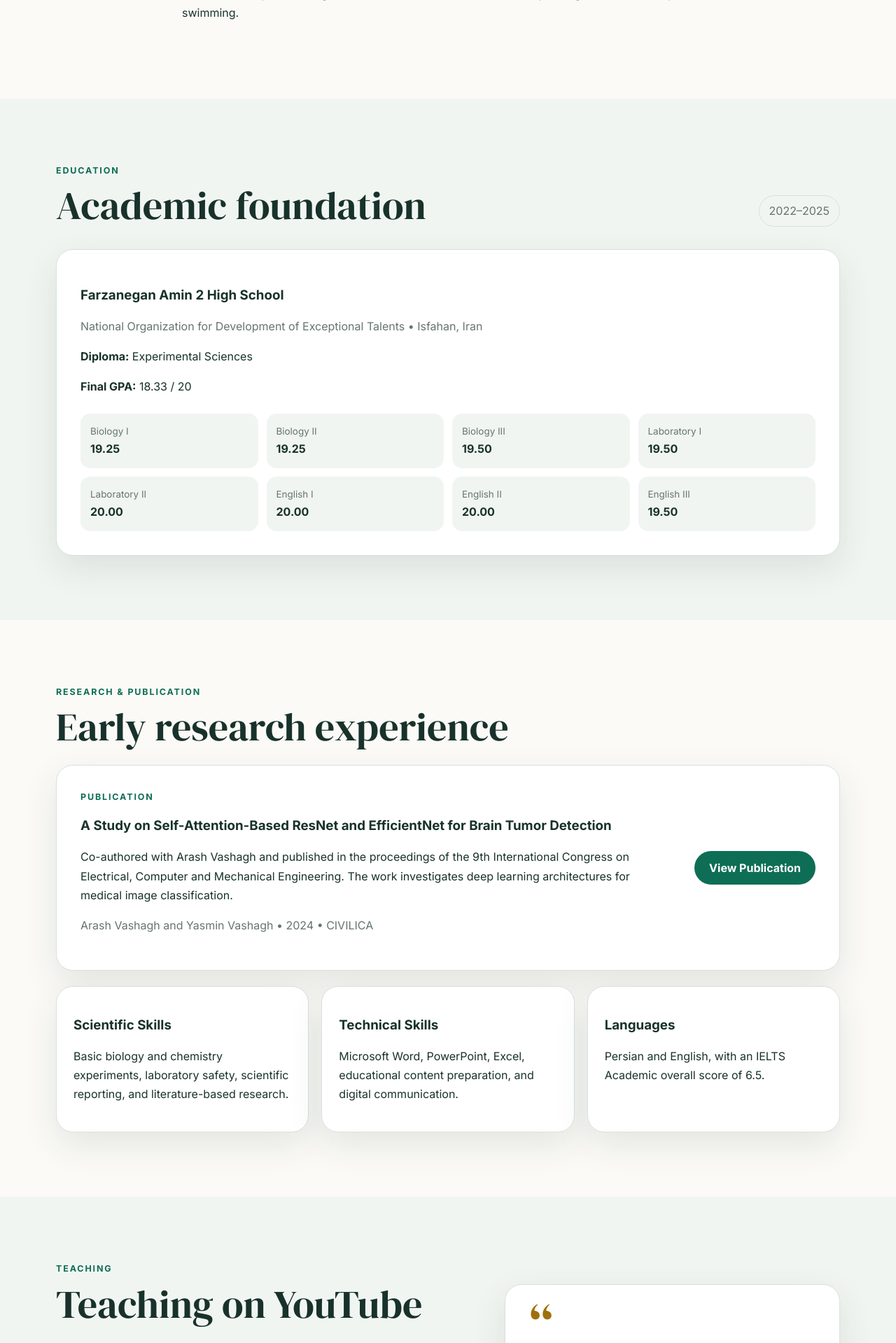
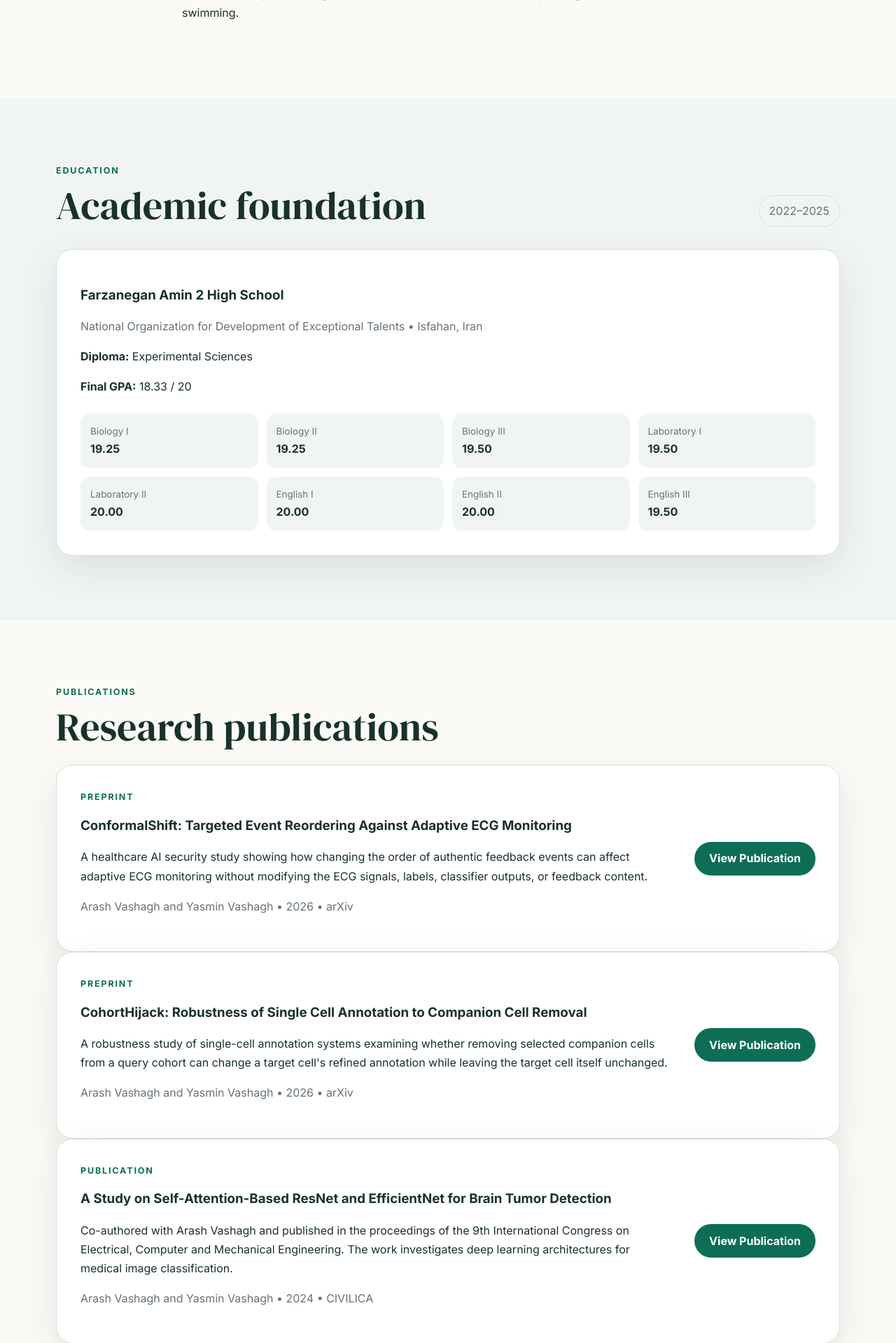
Before and after one commit to arashVsh/my-sister-portfolio, a Django app: template portfolio/templates/portfolio/home.html in a window 1280 px wide. Shown: the part 1243-3162 px from the top of the page at 70% size. Run offline with Django 5.2, Linux system fonts and the light colour scheme; the template is opened without the code that fills it, so the values that code supplies are empty.

Commit message:
Added publications/projects

```diff
--- a/portfolio/templates/portfolio/home.html
+++ b/portfolio/templates/portfolio/home.html
@@ -20,7 +20,8 @@
             <nav class="site-nav" aria-label="Primary navigation">
                 <a href="#about">About</a>
                 <a href="#education">Education</a>
-                <a href="#research">Research</a>
+                <a href="#publications">Publications</a>
+                <a href="#projects">Projects</a>
                 <a href="#teaching">Teaching</a>
                 <a href="#art">Art</a>
                 <a href="#music">Music</a>
@@ -106,10 +107,42 @@
             </div>
         </section>
 
-        <section id="research" class="section">
+        <section id="publications" class="section">
             <div class="container">
-                <p class="section-label">Research & Publication</p>
-                <h2>Early research experience</h2>
+                <p class="section-label">Publications</p>
+                <h2>Research publications</h2>
+
+                <article class="feature-card">
+                    <div>
+                        <p class="tag">Preprint</p>
+                        <h3>ConformalShift: Targeted Event Reordering Against Adaptive ECG Monitoring</h3>
+                        <p>
+                            A healthcare AI security study showing how changing the order of authentic feedback
+                            events can affect adaptive ECG monitoring without modifying the ECG signals, labels,
+                            classifier outputs, or feedback content.
+                        </p>
+                        <p class="muted">Arash Vashagh and Yasmin Vashagh • 2026 • arXiv</p>
+                    </div>
+                    <a class="button primary" href="https://arxiv.org/abs/2608.03628" target="_blank" rel="noopener noreferrer">
+                        View Publication
+                    </a>
+                </article>
+
+                <article class="feature-card">
+                    <div>
+                        <p class="tag">Preprint</p>
+                        <h3>CohortHijack: Robustness of Single Cell Annotation to Companion Cell Removal</h3>
+                        <p>
+                            A robustness study of single-cell annotation systems examining whether removing
+                            selected companion cells from a query cohort can change a target cell's refined
+                            annotation while leaving the target cell itself unchanged.
+                        </p>
+                        <p class="muted">Arash Vashagh and Yasmin Vashagh • 2026 • arXiv</p>
+                    </div>
+                    <a class="button primary" href="https://arxiv.org/abs/2608.05900" target="_blank" rel="noopener noreferrer">
+                        View Publication
+                    </a>
+                </article>
 
                 <article class="feature-card">
                     <div>
@@ -126,6 +159,56 @@
                         View Publication
                     </a>
                 </article>
+            </div>
+        </section>
+
+        <section id="projects" class="section alt">
+            <div class="container">
+                <p class="section-label">Projects</p>
+                <h2>Selected research projects</h2>
+
+                <div class="skills-grid">
+                    <article class="mini-card">
+                        <p class="tag">Healthcare AI & ECG</p>
+                        <h3>ConformalShift</h3>
+                        <p>
+                            This project studies the security of adaptive ECG monitoring systems and how the
+                            timing and ordering of authentic clinical feedback can influence their decisions.
+                        </p>
+                        <p>
+                            <strong>Yasmin's contributions:</strong> researched the biological and clinical
+                            background of ECG signals, heartbeat classes, and cardiac abnormalities; reviewed
+                            relevant biomedical literature; summarized and presented findings to the first
+                            author as a research assistant; helped check biological terminology and the
+                            interpretation of experimental results; and contributed to the biological framing
+                            of the manuscript.
+                        </p>
+                        <a class="text-link" href="https://arxiv.org/abs/2608.03628" target="_blank" rel="noopener noreferrer">
+                            Read the paper →
+                        </a>
+                    </article>
+
+                    <article class="mini-card">
+                        <p class="tag">Single-Cell Biology & AI</p>
+                        <h3>CohortHijack</h3>
+                        <p>
+                            This project investigates the robustness of single-cell annotation systems when
+                            selected non-target cells are removed from a query cohort while the target cell's
+                            expression profile remains unchanged.
+                        </p>
+                        <p>
+                            <strong>Yasmin's contributions:</strong> researched the biological background of
+                            single-cell data, immune-cell populations, and cell annotation; reviewed related
+                            biological literature; organized and presented findings to the first author as a
+                            research assistant; helped assess the biological plausibility of results and cell
+                            labels; and assisted with scientific terminology and biological context for the
+                            paper.
+                        </p>
+                        <a class="text-link" href="https://arxiv.org/abs/2608.05900" target="_blank" rel="noopener noreferrer">
+                            Read the paper →
+                        </a>
+                    </article>
+                </div>
 
                 <div class="skills-grid">
                     <div class="mini-card">
```
